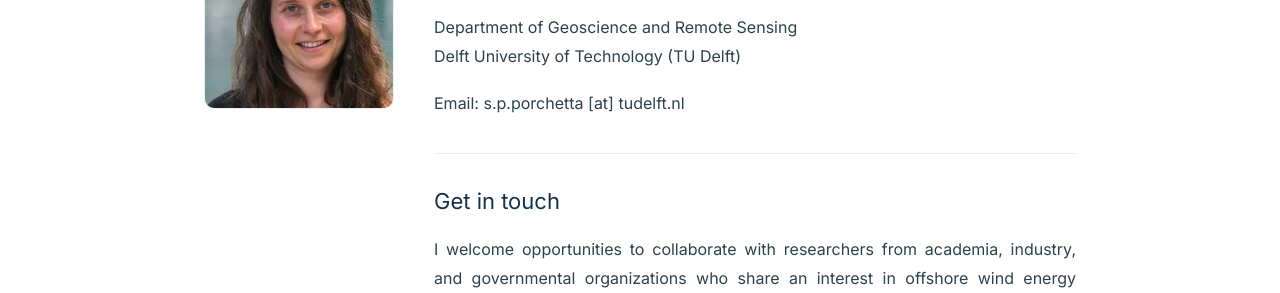
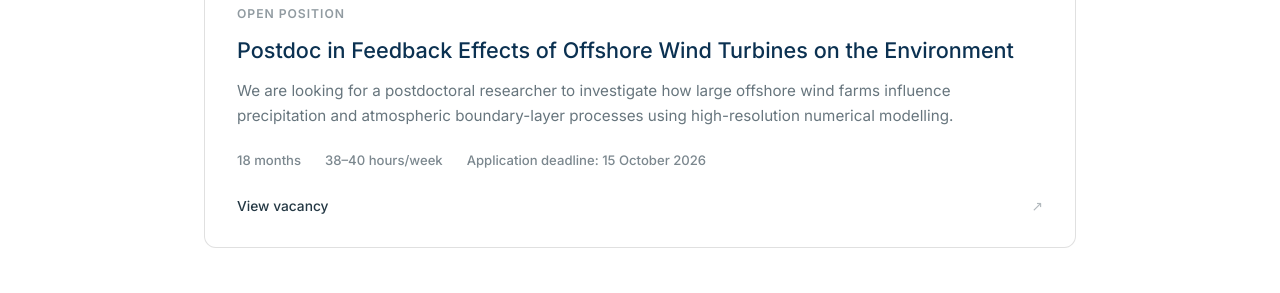
Before and after one commit to saraporchetta/saraporchetta.github.io, a plain HTML site: page contact.html in a window 1280 px wide. Shown: the part 481-774 px from the top of the page. Drawn offline with Linux system fonts and the light colour scheme.

Commit message:
Update contact.html

```diff
--- a/contact.html
+++ b/contact.html
@@ -3,14 +3,173 @@
 <head>
   <meta charset="UTF-8">
   <meta name="viewport" content="width=device-width, initial-scale=1.0">
+
   <title>Contact | Sara Porchetta</title>
-  <link href="https://fonts.googleapis.com/css2?family=Inter:wght@300;400;500;600&display=swap" rel="stylesheet">
+
+  <link
+    href="https://fonts.googleapis.com/css2?family=Inter:wght@300;400;500;600&display=swap"
+    rel="stylesheet"
+  >
+
   <link rel="stylesheet" href="style.css">
+
+  <style>
+
+    /* =========================================================
+       CONTACT PAGE
+       ========================================================= */
+
+    .contact-container {
+      padding-bottom: 6rem;
+    }
+
+
+    /* =========================================================
+       OPEN POSITION
+       ========================================================= */
+
+    .open-position {
+      margin: 3.5rem 0 3rem;
+    }
+
+    .position-card {
+      display: block;
+
+      padding: 1.8rem 2rem;
+
+      border: 1px solid rgba(0, 0, 0, 0.12);
+      border-radius: 12px;
+
+      color: inherit;
+      text-decoration: none;
+
+      background: #fff;
+
+      transition:
+        transform 0.22s ease,
+        border-color 0.22s ease,
+        box-shadow 0.22s ease;
+    }
+
+    .position-card:hover {
+      transform: translateY(-4px);
+
+      border-color: rgba(0, 0, 0, 0.28);
+
+      box-shadow:
+        0 12px 28px rgba(0, 0, 0, 0.07);
+    }
+
+    .position-label {
+      margin-bottom: 0.8rem;
+
+      font-size: 0.76rem;
+      line-height: 1.4;
+      font-weight: 600;
+
+      letter-spacing: 0.08em;
+      text-transform: uppercase;
+
+      opacity: 0.5;
+    }
+
+    .position-card h2 {
+      margin: 0 0 0.8rem;
+
+      font-size: 1.35rem;
+      line-height: 1.4;
+      font-weight: 500;
+    }
+
+    .position-card p {
+      max-width: 800px;
+
+      margin: 0;
+
+      font-size: 0.95rem;
+      line-height: 1.7;
+
+      opacity: 0.72;
+    }
+
+    .position-meta {
+      display: flex;
+      flex-wrap: wrap;
+      gap: 0.7rem 1.5rem;
+
+      margin-top: 1.2rem;
+
+      font-size: 0.82rem;
+      font-weight: 500;
+
+      opacity: 0.6;
+    }
+
+    .position-footer {
+      display: flex;
+      justify-content: space-between;
+      align-items: center;
+
+      margin-top: 1.4rem;
+
+      font-size: 0.86rem;
+      font-weight: 500;
+    }
+
+    .position-arrow {
+      opacity: 0.35;
+
+      transition:
+        opacity 0.2s ease,
+        transform 0.2s ease;
+    }
+
+    .position-card:hover .position-arrow {
+      opacity: 1;
+      transform: translate(3px, -2px);
+    }
+
+
+    /* =========================================================
+       RESPONSIVE
+       ========================================================= */
+
+    @media (max-width: 600px) {
+
+      .open-position {
+        margin: 2.5rem 0;
+      }
+
+      .position-card {
+        padding: 1.4rem;
+      }
+
+      .position-card h2 {
+        font-size: 1.2rem;
+      }
+
+      .position-meta {
+        display: block;
+      }
+
+      .position-meta span {
+        display: block;
+        margin-top: 0.35rem;
+      }
+
+    }
+
+  </style>
 </head>
 
+
 <body>
+
+
 <header class="site-header">
+
   <div class="header-space" aria-hidden="true"></div>
+
   <nav class="nav" aria-label="Main navigation">
     <a href="research.html">Research</a>
     <a href="group.html">Group</a>
@@ -18,38 +177,147 @@
     <a href="teaching.html">Teaching</a>
     <a href="contact.html" class="active">Contact</a>
   </nav>
-  <a href="index.html" class="header-logo-link" aria-label="Go to homepage">
-    <img src="x_maui3.png" alt="Sara Porchetta homepage" class="header-logo">
+
+  <a
+    href="index.html"
+    class="header-logo-link"
+    aria-label="Go to homepage"
+  >
+    <img
+      src="x_maui3.png"
+      alt="Sara Porchetta homepage"
+      class="header-logo"
+    >
   </a>
+
 </header>
+
+
 <section class="page-banner" aria-labelledby="page-title">
-  <img src="windfarm.jpg" alt="Offshore wind farm at sea">
+
+  <img
+    src="windfarm.jpg"
+    alt="Offshore wind farm at sea"
+  >
+
   <div class="banner-overlay" aria-hidden="true"></div>
+
   <div class="banner-content">
-    <h1 class="banner-title" id="page-title">Contact</h1>
+    <h1 class="banner-title" id="page-title">
+      Contact
+    </h1>
   </div>
+
 </section>
-<main class="container">
 
-  <section class="contact-card" aria-label="Contact information">
 
-    <img src="sara_picture.jpg" alt="Sara Porchetta" class="profile-image">
+<main class="container contact-container">
+
+
+  <!-- =====================================================
+       OPEN POSITION
+       ===================================================== -->
+
+  <section
+    class="open-position"
+    aria-label="Open position"
+  >
+
+    <a
+      class="position-card"
+      href="https://careers.tudelft.nl/job/Delft-Postdoc-in-Feedback-Effects-of-Offshore-Wind-Turbines-on-the-Environment-2628-CD/1371789457/"
+      target="_blank"
+      rel="noopener noreferrer"
+    >
+
+      <div class="position-label">
+        Open position
+      </div>
+
+      <h2>
+        Postdoc in Feedback Effects of Offshore Wind Turbines on the Environment
+      </h2>
+
+      <p>
+        We are looking for a postdoctoral researcher to investigate how
+        large offshore wind farms influence precipitation and atmospheric
+        boundary-layer processes using high-resolution numerical modelling.
+      </p>
+
+      <div class="position-meta">
+        <span>18 months</span>
+        <span>38–40 hours/week</span>
+        <span>Application deadline: 15 October 2026</span>
+      </div>
+
+      <div class="position-footer">
+
+        <span>
+          View vacancy
+        </span>
+
+        <span
+          class="position-arrow"
+          aria-hidden="true"
+        >
+          ↗
+        </span>
+
+      </div>
+
+    </a>
+
+  </section>
+
+
+  <!-- =====================================================
+       CONTACT INFORMATION
+       ===================================================== -->
+
+  <section
+    class="contact-card"
+    aria-label="Contact information"
+  >
+
+    <img
+      src="sara_picture.jpg"
+      alt="Sara Porchetta"
+      class="profile-image"
+    >
 
     <div class="contact-info">
-      <h2>Sara Porchetta</h2>
-      <div class="role">Assistant Professor</div>
+
+      <h2>
+        Sara Porchetta
+      </h2>
+
+      <div class="role">
+        Assistant Professor
+      </div>
+
 
       <p class="contact-details">
+
         Department of Geoscience and Remote Sensing<br>
+
         Delft University of Technology (TU Delft)
+
       </p>
 
-      <p class="contact-details" style="margin-top: 18px;">
+
+      <p
+        class="contact-details"
+        style="margin-top: 18px;"
+      >
         Email: s.p.porchetta [at] tudelft.nl
       </p>
 
+
       <div class="contact-message">
-        <h3>Get in touch</h3>
+
+        <h3>
+          Get in touch
+        </h3>
 
         <p>
           I welcome opportunities to collaborate with researchers from academia,
@@ -63,11 +331,16 @@
           postdoctoral researchers interested in joining the group. If you think
           our research interests align, please feel free to get in touch.
         </p>
+
       </div>
+
     </div>
 
   </section>
 
+
 </main>
+
+
 </body>
 </html>
```
